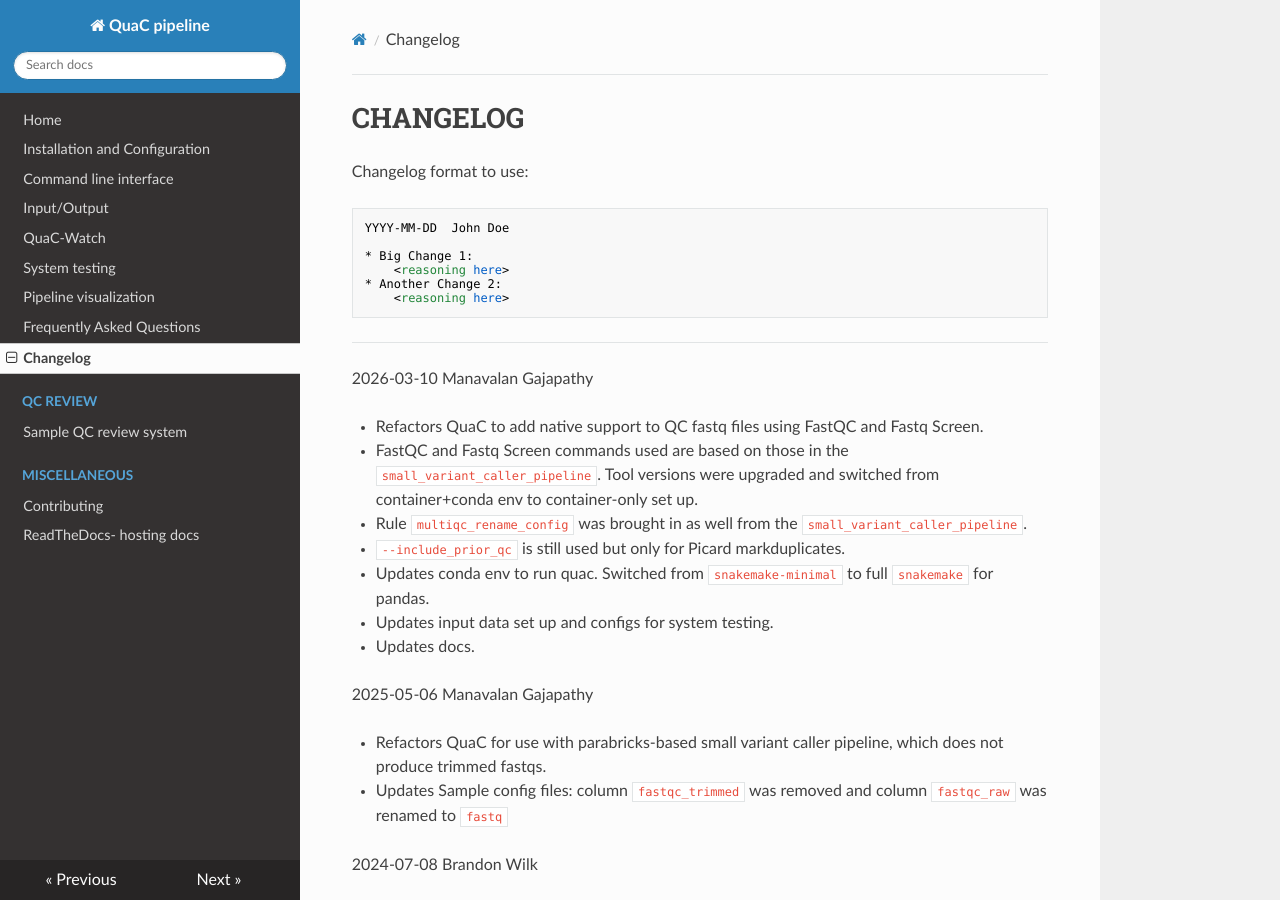
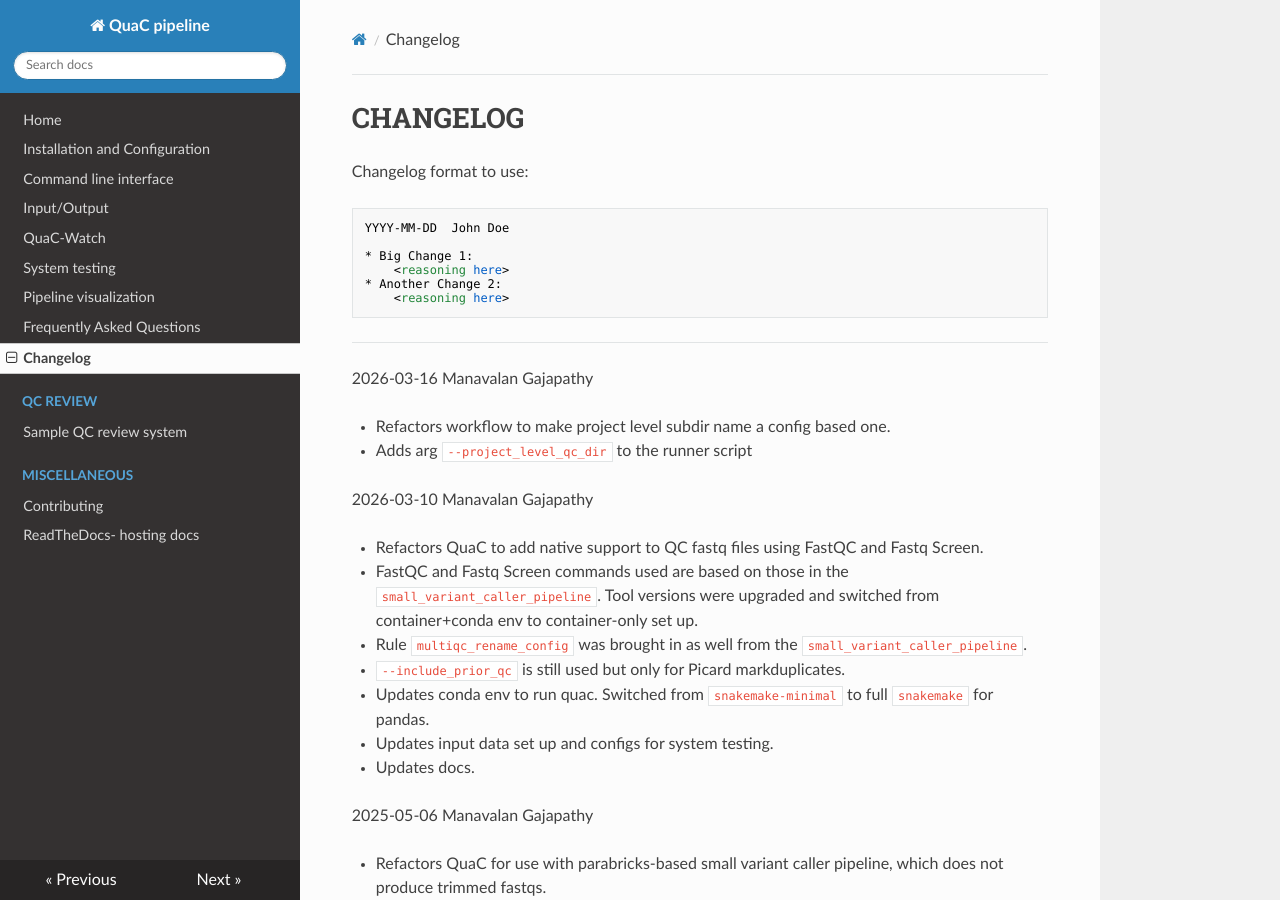
Before and after one commit to uab-cgds-worthey/quac, an MkDocs documentation site: the page built from docs/Changelog.md, in a window 1280 px wide and 900 px high. Built offline with MkDocs 1.6.1, drawn with Linux system fonts in a browser that asks for light colours; nearby versions of some CDN libraries.

Commit message:
updates changelog

````diff
--- a/docs/Changelog.md
+++ b/docs/Changelog.md
@@ -11,6 +11,11 @@ YYYY-MM-DD  John Doe
     <reasoning here>
 ```
 ---
+
+2026-03-16  Manavalan Gajapathy
+
+- Refactors workflow to make project level subdir name a config based one.
+- Adds arg `--project_level_qc_dir` to the runner script
 
 2026-03-10  Manavalan Gajapathy
 
````
